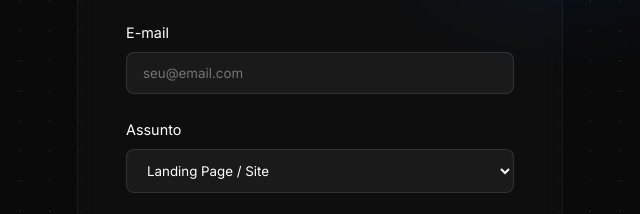
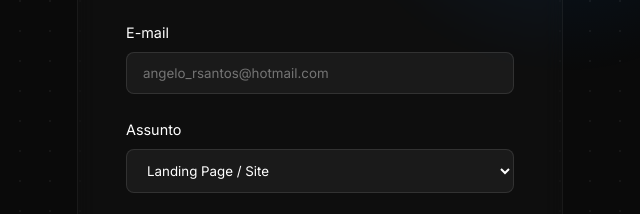
Before and after one commit to angelosantos824/usedoze, a plain HTML site: page contato.html in a window 1280 px wide. Shown: the part 344-558 px from the top of the page, 595-1235 px from the left. Drawn offline with Linux system fonts and the light colour scheme.

```diff
--- a/contato.html
+++ b/contato.html
@@ -54,7 +54,7 @@
                         </div>
                         <div class="input-group">
                             <label>E-mail</label>
-                            <input type="email" name="email" placeholder="seu@email.com" required>
+                            <input type="email" name="email" placeholder="angelo_rsantos@hotmail.com" required>
                         </div>
                         <div class="input-group">
                             <label>Assunto</label>
```
